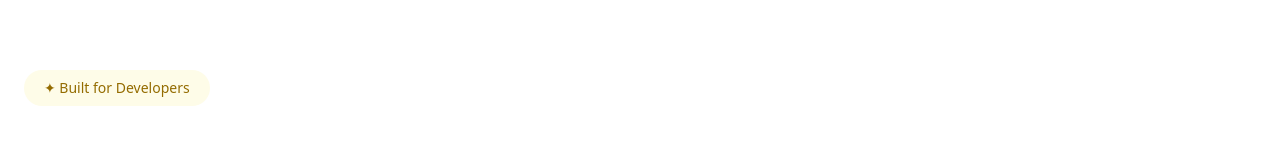
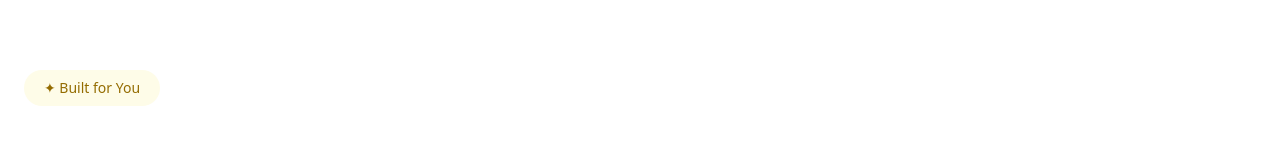
Before and after one commit to vaarunsonawwane-ops/yoryantra-new, a Next.js app: page / in a window 1280 px wide. Shown: the part 202-353 px from the top of the page. Built offline with nearby package versions, Linux system fonts and the light colour scheme.

Commit message:
✦ Built for You

```diff
--- a/app/page.tsx
+++ b/app/page.tsx
@@ -25,7 +25,7 @@ export default function HomePage() {
             className="inline-flex items-center gap-2 px-5 py-2 rounded-full bg-yellow-50 text-sm font-medium mb-8"
             style={{ color: "#946c00" }}
           >
-            ✦ Built for Developers
+            ✦ Built for You
           </div>
 
           <h2 className="text-5xl md:text-6xl font-bold leading-tight text-[var(--dark)]">
```
